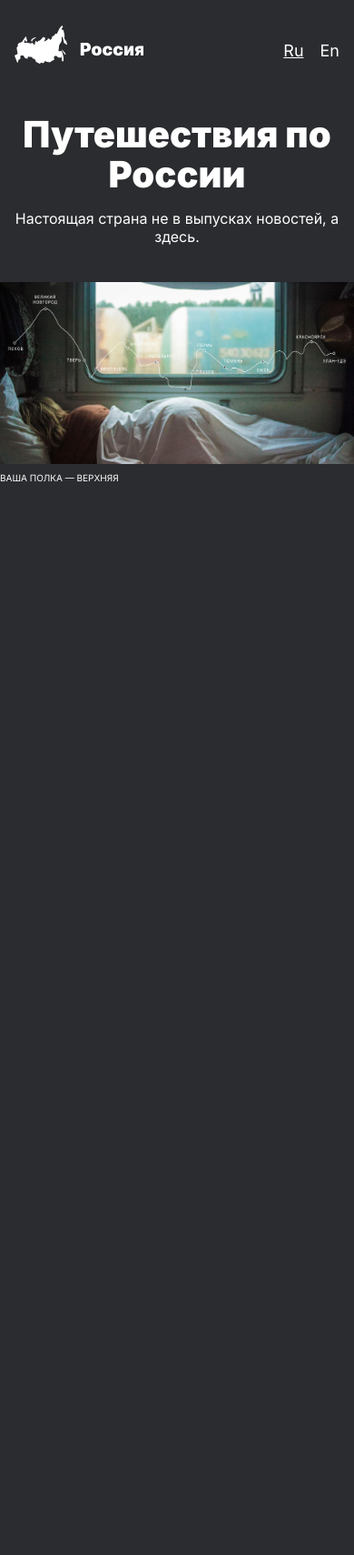
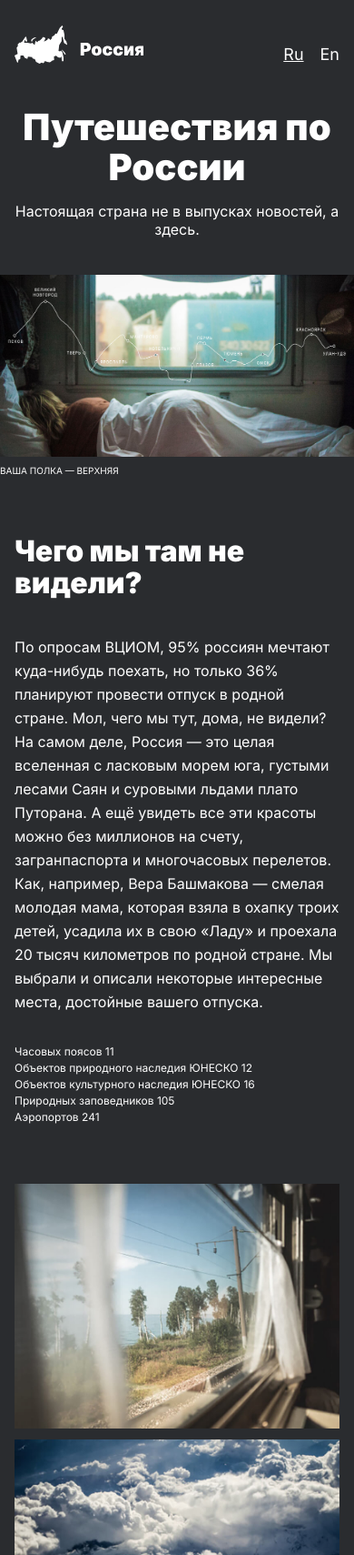
Before and after one commit to Maru-Aruko/russian-travel, a plain HTML site: page index.html in a window 390 px wide. Shown: the top 1709 px of the page at 91% size. Before the commit the page ends 896 px from the top, so only its background shows below. Drawn offline with Linux system fonts and the light colour scheme.

Commit message:
add grid

```diff
--- a/blocks/content/__section/content__section.css
+++ b/blocks/content/__section/content__section.css
@@ -1,6 +1,22 @@
 .content__section{
     box-sizing: border-box;
     width: 100%;
-    padding: 0 48px;
+    padding: 0 148px;
     margin: 0 auto;
 }
+
+@media screen and (max-width: 1140px) {
+    .content__section {
+        padding: 0 48px;
+    }
+}
+@media screen and (max-width: 984px) {
+    .content__section {
+        padding: 0 24px;
+    }
+}
+    @media screen and (max-width: 568px) {
+        .content__section {
+            padding: 0 16px;
+        }
+    }
--- a/blocks/content/content.css
+++ b/blocks/content/content.css
@@ -2,5 +2,16 @@
     display: grid;
     grid-row-gap:92px;
     flex-shrink: 0;
+}
 
+@media screen and (max-width: 984px){
+    .content{
+        grid-row-gap: 88px;
+    }
 }
+
+@media screen and (max-width: 568px){
+    .content{
+        grid-row-gap: 64px;
+    }
+}
--- a/blocks/header/__lang-link/header__lang-link.css
+++ b/blocks/header/__lang-link/header__lang-link.css
@@ -4,7 +4,8 @@
     font-size: 24px;
     line-height: 28px;
     font-weight: 400;
-
+    color: #FFFFFF;
+    text-decoration: none;
 }
 
 .header__lang-link:first-of-type{
--- a/blocks/header/header.css
+++ b/blocks/header/header.css
@@ -3,6 +3,8 @@
     width: auto;
     height: 52px;
     display: flex;
+    justify-content: space-between;
+    align-items: end;
 }
 
 @media screen and (max-width: 984px) {
--- a/blocks/intro/__list/intro__list.css
+++ b/blocks/intro/__list/intro__list.css
@@ -0,0 +1,7 @@
+.intro__list{
+    font-family: "Inter", Arial, sans-serif;
+    font-weight: 400;
+    font-size: 12px;
+    line-height: 18px;
+    margin: 0;
+}
--- a/blocks/intro/__text/intro__text.css
+++ b/blocks/intro/__text/intro__text.css
@@ -0,0 +1,9 @@
+.intro__text{
+    font-family: "Inter", Arial, sans-serif;
+    font-weight: 400;
+    font-size: 16px;
+    line-height: 26px;
+    color: #FFFFFF;
+    margin: 40px 0 33px;
+    max-width: 690px;
+}
--- a/blocks/intro/__title/intro__title.css
+++ b/blocks/intro/__title/intro__title.css
@@ -0,0 +1,15 @@
+.intro__title {
+    font-family: "Inter", Arial, sans-serif;
+    font-weight: 900;
+    font-size: 54px;
+    line-height: 58px;
+    color: #FFFFFF;
+    margin: 0;
+}
+
+    @media screen and (max-width: 568px){
+        .intro__title{
+            font-size: 32px;
+            line-height: 35px;
+        }
+    }
--- a/blocks/intro/intro.css
+++ b/blocks/intro/intro.css
@@ -0,0 +1,4 @@
+.intro{
+    display: flex;
+    flex-direction: column;
+}
--- a/blocks/page/__content/page__content.css
+++ b/blocks/page/__content/page__content.css
@@ -2,3 +2,25 @@
     margin-top: 56px;
     margin-bottom: 92px;
 }
+
+@media screen and (max-width: 1140px) {
+    .page__content{
+        margin-top: 48px;
+    }
+
+}
+
+@media screen and (max-width: 984px) {
+    .page__content{
+        margin-bottom: 88px;
+    }
+
+}
+
+@media screen and (max-width: 1140px) {
+    .page__content{
+        margin-top: 48px;
+        margin-bottom: 64px;
+    }
+
+}
--- a/blocks/photo-grid/__item/photo-grid__item.css
+++ b/blocks/photo-grid/__item/photo-grid__item.css
@@ -0,0 +1,3 @@
+.photo-grid__item{
+    max-width: 100%;
+}
--- a/blocks/photo-grid/photo-grid.css
+++ b/blocks/photo-grid/photo-grid.css
@@ -0,0 +1,28 @@
+.photo-grid{
+    max-width: calc(100% - 96px);
+    display: grid;
+    grid-template-columns: repeat(4, 1fr);
+    gap: 16px;
+    padding: 0;
+}
+
+@media screen and (max-width: 1140px) {
+    .photo-grid {
+        grid-template-columns: repeat(3, 1fr);
+        gap: 14px;
+    }
+}
+@media screen and (max-width: 984px) {
+    .photo-grid{
+      max-width: calc(100% - 48px);
+      grid-template-columns: repeat(2, 1fr);
+    }
+}
+
+@media screen and (max-width: 568px) {
+    .photo-grid {
+        max-width: calc(100% - 32px);
+        grid-template-columns: repeat(1, 1fr);
+        gap: 12px;
+    }
+}
--- a/index.html
+++ b/index.html
@@ -9,8 +9,8 @@
 <body class="page">
     <header class="header">
         <div class="header__logo"></div>
-        <p class="header__lang-link header__lang-link_selected">Ru</p>
-        <p class="header__lang-link">En</p>
+        <a href="#" class="header__lang-link header__lang-link_selected" title="Выбрать русский язык">Ru</a>
+        <a href="#" class="header__lang-link" title="Выбрать английский язык">En</a>
     </header>
     <main class="content page__content">
         <section class="lead content__section">
@@ -19,6 +19,36 @@
             <div class="lead__image"></div>
             <p class="lead__caption">ваша полка — верхняя</p>
         </section>
+        <section class="intro content__section">
+            <h2 class="intro__title">Чего мы там не видели?</h2>
+            <p class="intro__text">По опросам ВЦИОМ, 95% россиян мечтают куда-нибудь поехать, но только 36% планируют
+                провести отпуск в родной стране. Мол, чего мы тут, дома, не видели? На самом деле, Россия — это целая
+                вселенная с ласковым морем юга, густыми лесами Саян и суровыми льдами плато Путорана. А ещё увидеть все
+                эти красоты можно без миллионов на счету, загранпаспорта и многочасовых перелетов. Как, например,
+                Вера Башмакова — смелая молодая мама, которая взяла в охапку троих детей, усадила их в свою «Ладу» и
+                проехала 20 тысяч километров по родной стране. Мы выбрали и описали некоторые интересные места,
+                достойные вашего отпуска.
+            </p>
+            <p class="intro__list">Часовых поясов 11</p>
+            <p class="intro__list">Объектов природного наследия ЮНЕСКО 12</p>
+            <p class="intro__list">Объектов культурного наследия ЮНЕСКО 16</p>
+            <p class="intro__list">Природных заповедников 105</p>
+            <p class="intro__list">Аэропортов 241</p>
+        </section>
+        <section class="photo-grid content__section">
+            <img class="photo-grid__item" src="./images/photo-grid-train.jpg" alt="Поезд">
+            <img class="photo-grid__item" src="./images/photo-grid-atharva-tulsi.jpg" alt="Атхарва-тулси">
+            <img class="photo-grid__item" src="./images/photo-grid-tuman.jpg" alt="Туман">
+            <img class="photo-grid__item" src="./images/photo-grid-sochi.jpg" alt="Сочи">
+            <img class="photo-grid__item" src="./images/photo-grid-arisa.jpg" alt="Ариса">
+            <img class="photo-grid__item" src="./images/photo-grid-baikal.jpg" alt="Байкал">
+            <img class="photo-grid__item" src="./images/photo-grid-elbrus.jpg" alt="Эльбрус">
+            <img class="photo-grid__item" src="./images/photo-grid-kondratiev.jpg" alt="Кондратьев">
+            <img class="photo-grid__item" src="./images/photo-grid-kamchatka-1.jpg" alt="Камчатка">
+            <img class="photo-grid__item" src="./images/photo-grid-kamchatka-2.jpg" alt="Камчатка">
+            <img class="photo-grid__item" src="./images/photo-grid-baikal-2.jpg" alt="Байкал">
+            <img class="photo-grid__item" src="./images/photo-grid-ergaki.jpg" alt="Ергаки">
+        </section>
 
     </main>
     <footer></footer>
--- a/vendor/fonts/fonts.css
+++ b/vendor/fonts/fonts.css
@@ -1,13 +1,13 @@
 @font-face {
     font-family: "Inter";
     src: local("Inter Black"),
-        url("/vendor/fonts/Inter-Black.otf");
+        url("../../vendor/fonts/Inter-Black.otf");
     font-weight: 900;
 }
 
 @font-face {
     font-family: "Inter";
     src: local("Inter Regular"),
-         url("/vendor/fonts/Inter-Regular.otf");
+         url("../../vendor/fonts/Inter-Regular.otf");
     font-weight: 400;
 }
```
